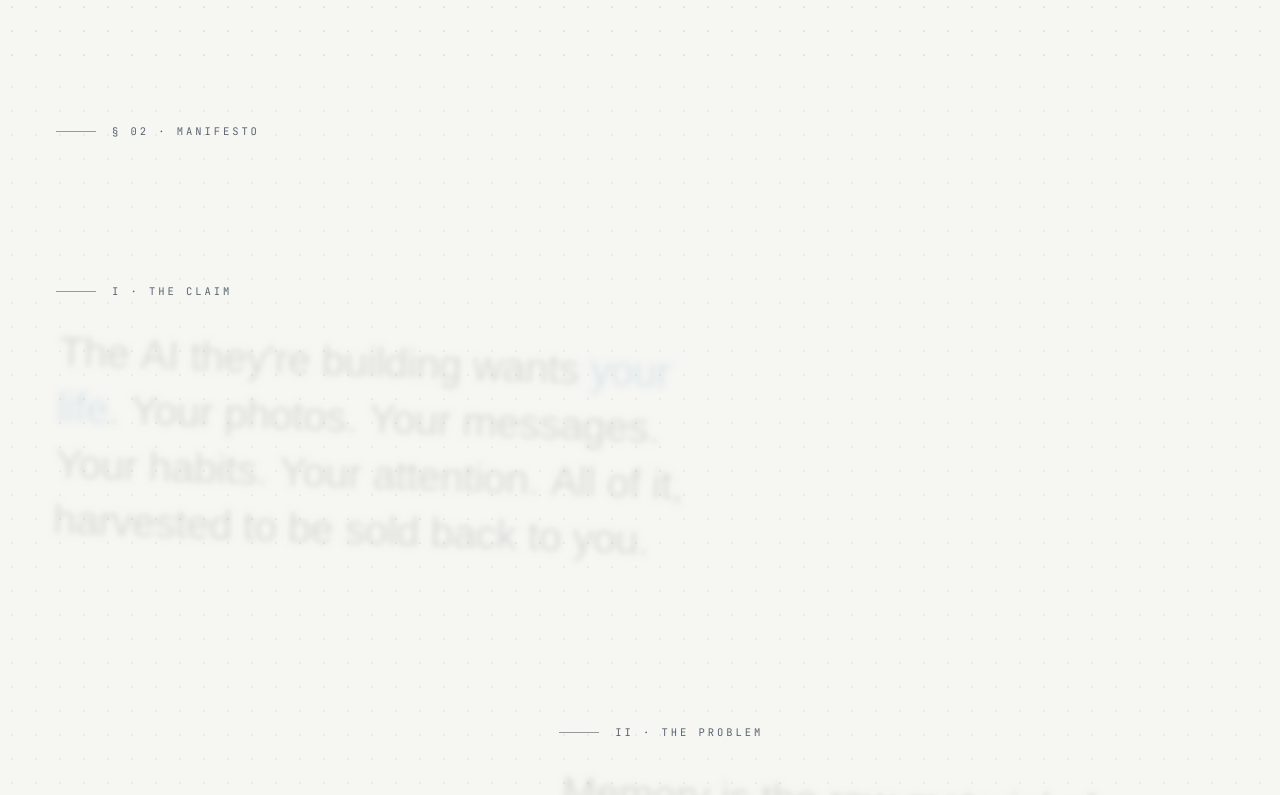
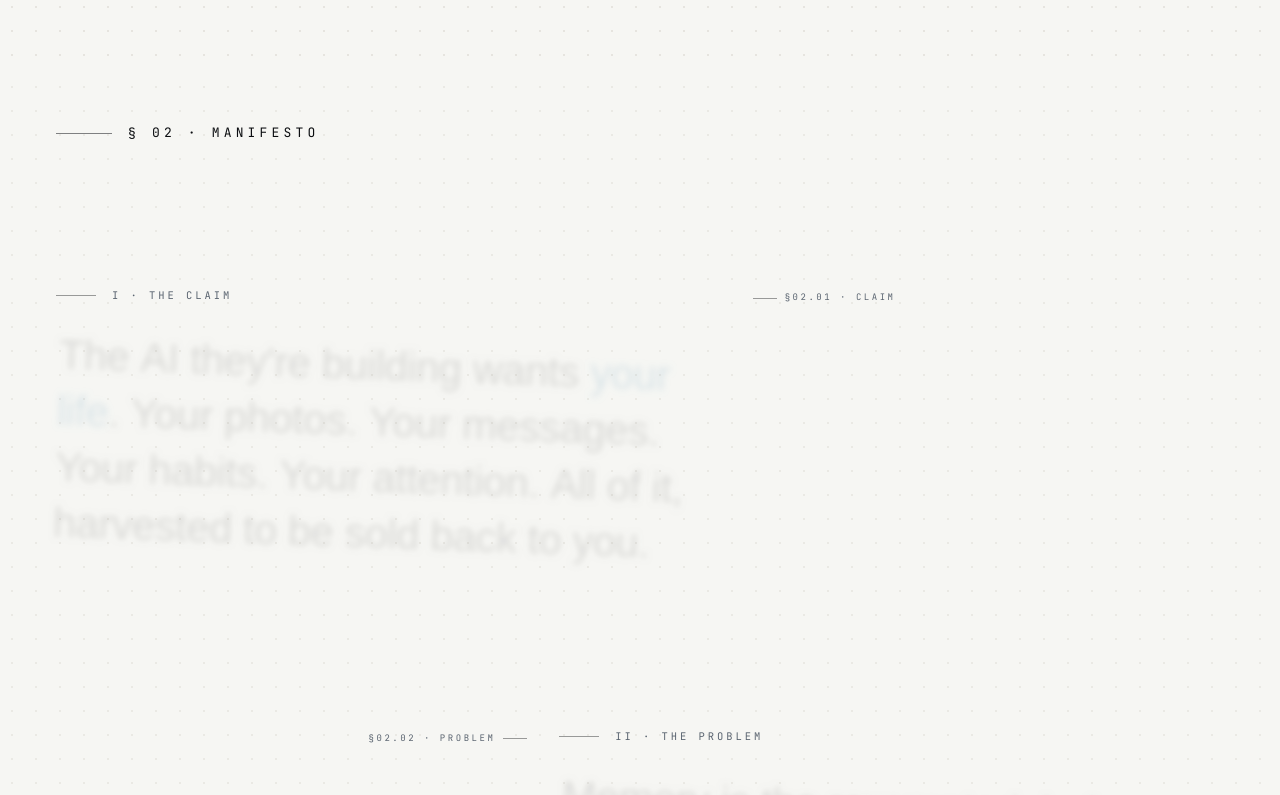
Before and after one commit to FlashbackAi/OwnedIntelligence, a Next.js app: page / in a window 1280 px wide. Shown: the part 725-1520 px from the top of the page. Built offline with nearby package versions, Linux system fonts and the light colour scheme; a web font is replaced by a local one.

Commit message:
Add margin callouts and enlarge section header

```diff
--- a/components/sections/Manifesto.tsx
+++ b/components/sections/Manifesto.tsx
@@ -22,6 +22,8 @@ type Stanza = {
   label: string;
   body: ReactNode;
   colStart: 1 | 6;
+  calloutText: string;
+  calloutSide: "left" | "right";
 };
 
 const STANZAS: Stanza[] = [
@@ -37,6 +39,8 @@ const STANZAS: Stanza[] = [
       </>
     ),
     colStart: 1,
+    calloutText: "§02.01 · CLAIM",
+    calloutSide: "right",
   },
   {
     numeral: "II",
@@ -49,6 +53,8 @@ const STANZAS: Stanza[] = [
       </>
     ),
     colStart: 6,
+    calloutText: "§02.02 · PROBLEM",
+    calloutSide: "left",
   },
   {
     numeral: "III",
@@ -63,6 +69,8 @@ const STANZAS: Stanza[] = [
       </>
     ),
     colStart: 1,
+    calloutText: "§02.03 · ANSWER",
+    calloutSide: "right",
   },
 ];
 
@@ -94,9 +102,9 @@ export default function Manifesto() {
 
     if (prefersReducedMotion()) {
       const toShow = root.querySelectorAll<HTMLElement>(
-        ".manifesto-section-marker, .manifesto-stanza-eyebrow",
+        ".manifesto-section-marker, .manifesto-stanza-eyebrow, .manifesto-callout",
       );
-      gsap.set(toShow, { opacity: 1, y: 0 });
+      gsap.set(toShow, { opacity: 1, y: 0, x: 0 });
       const hairline = root.querySelector<HTMLElement>(".manifesto-hairline");
       if (hairline) {
         gsap.set(hairline, { transformOrigin: "top", scaleY: 1 });
@@ -136,6 +144,29 @@ export default function Manifesto() {
         y: 0,
         duration: 0.6,
         ease: "power3.out",
+        scrollTrigger: {
+          trigger: stanza,
+          start: "top bottom-=10%",
+          once: true,
+        },
+      });
+      if (t.scrollTrigger) triggers.push(t.scrollTrigger as ScrollTrigger);
+    });
+
+    // Per-stanza callouts — fire on stanza entry (same trigger as eyebrow)
+    const callouts = root.querySelectorAll<HTMLElement>(".manifesto-callout");
+    callouts.forEach((co) => {
+      const stanza = co.closest<HTMLElement>(".manifesto-stanza") ?? co;
+      gsap.set(co, { opacity: 0, x: 0 });
+      // Slight inward slide based on which side the callout sits on
+      const fromX = co.classList.contains("flex-row-reverse") ? 6 : -6;
+      gsap.set(co, { x: fromX });
+      const t = gsap.to(co, {
+        opacity: 1,
+        x: 0,
+        duration: 0.6,
+        ease: "power3.out",
+        delay: 0.1,
         scrollTrigger: {
           trigger: stanza,
           start: "top bottom-=10%",
@@ -189,8 +220,11 @@ export default function Manifesto() {
       />
 
       <div className="relative mx-auto max-w-[1280px] px-6 md:px-14 pt-12 pb-24">
-        <div className="manifesto-section-marker">
-          <Eyebrow numeral="§ 02" label="MANIFESTO" />
+        <div className="manifesto-section-marker flex items-center gap-4">
+          <span className="block h-px w-14 bg-ink/50" aria-hidden="true" />
+          <span className="font-mono text-[13px] tracking-[0.32em] uppercase text-ink">
+            § 02 · MANIFESTO
+          </span>
         </div>
 
         <div
@@ -203,11 +237,24 @@ export default function Manifesto() {
           {STANZAS.map((s, i) => (
             <div
               key={s.numeral}
-              className={`manifesto-stanza col-span-1 md:col-span-7 ${
+              className={`manifesto-stanza relative col-span-1 md:col-span-7 ${
                 s.colStart === 1 ? "md:col-start-1" : "md:col-start-6"
               }`}
               style={{ marginTop: i === 0 ? "18vh" : "22vh" }}
             >
+              <span
+                aria-hidden="true"
+                className={`manifesto-callout hidden md:flex items-center gap-2 absolute top-1 ${
+                  s.calloutSide === "right"
+                    ? "left-full ml-8 flex-row"
+                    : "right-full mr-8 flex-row-reverse"
+                }`}
+              >
+                <span className="block h-px w-6 bg-ink/40" aria-hidden="true" />
+                <span className="font-mono text-[9px] tracking-[0.28em] uppercase text-steel whitespace-nowrap">
+                  {s.calloutText}
+                </span>
+              </span>
               <Eyebrow
                 numeral={s.numeral}
                 label={s.label}
```
